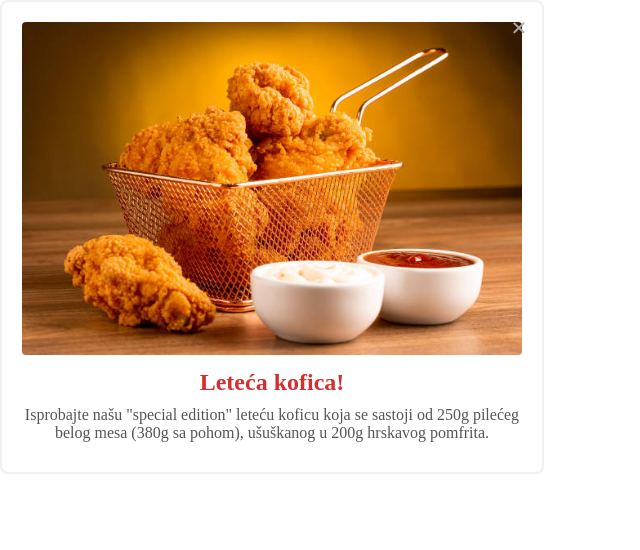
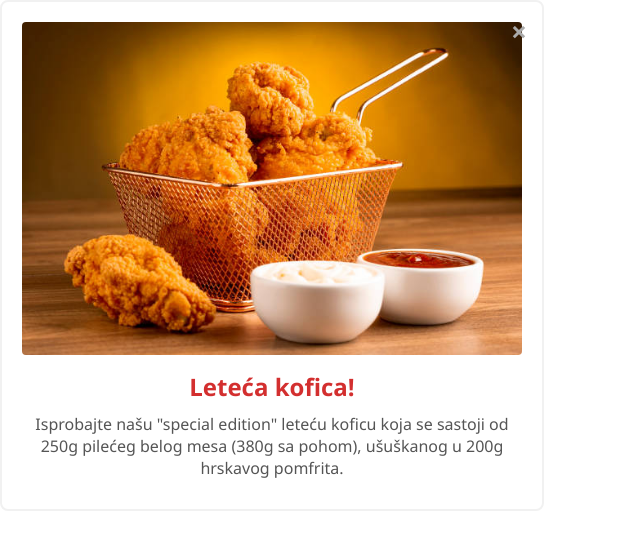
Before and after one commit to druga-dimenzija/druga-dimenzija.github.io, a plain HTML site: page popup-ad.html in a window 1280 px wide. Shown: the whole page, without its empty margins (0-640 px from the left). Drawn offline with Linux system fonts and the light colour scheme.

Commit message:
popup font

```diff
--- a/popup-ad.html
+++ b/popup-ad.html
@@ -5,6 +5,9 @@
   <meta name="viewport" content="width=device-width, initial-scale=1">
   <title>Popup Ad Example</title>
   <style>
+    *{
+        font-family: 'Segoe UI', sans-serif;
+    }
     /* Ensure the body has no extra margins/padding and a transparent background */
     body {
       margin: 0;
```
